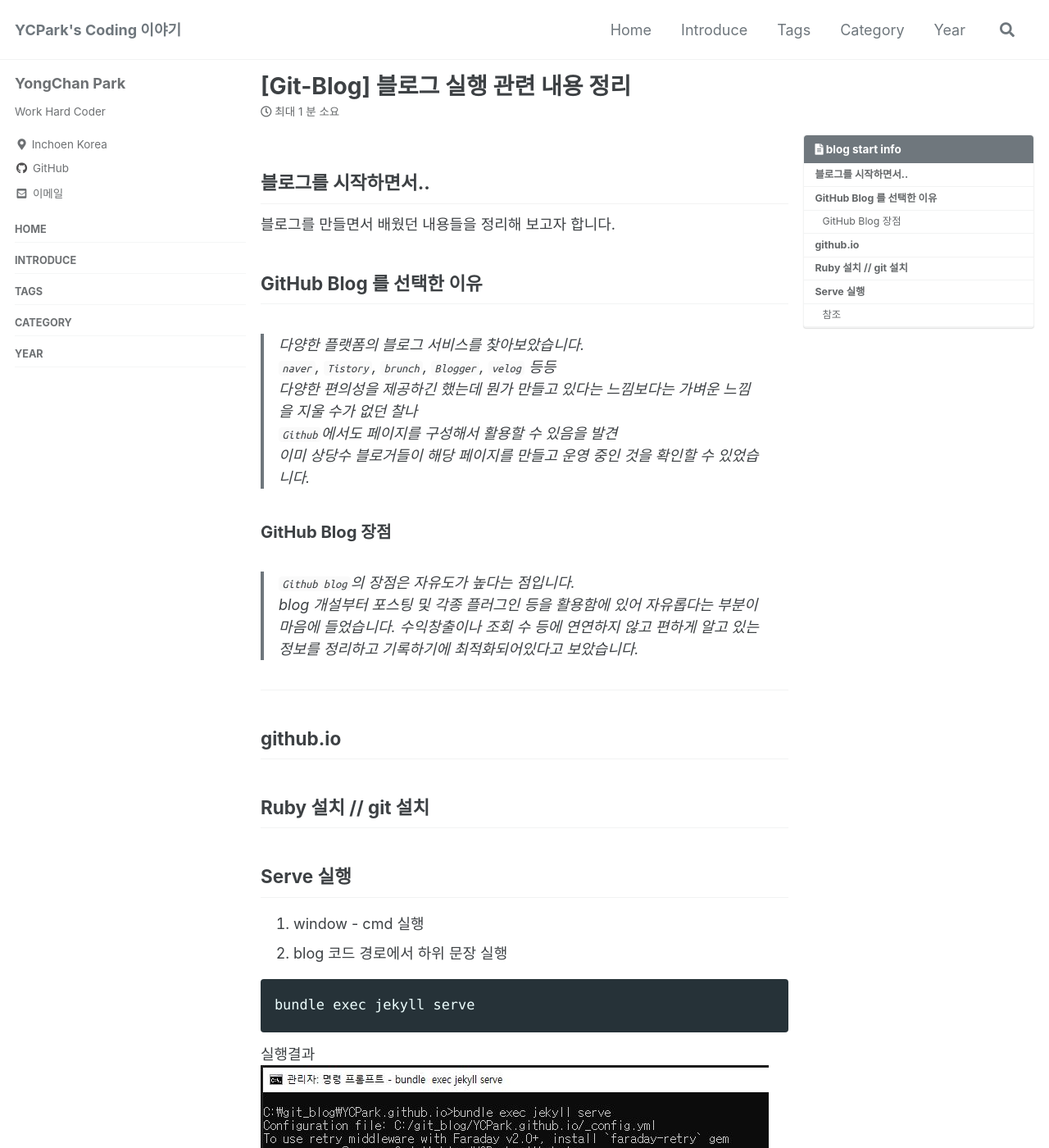
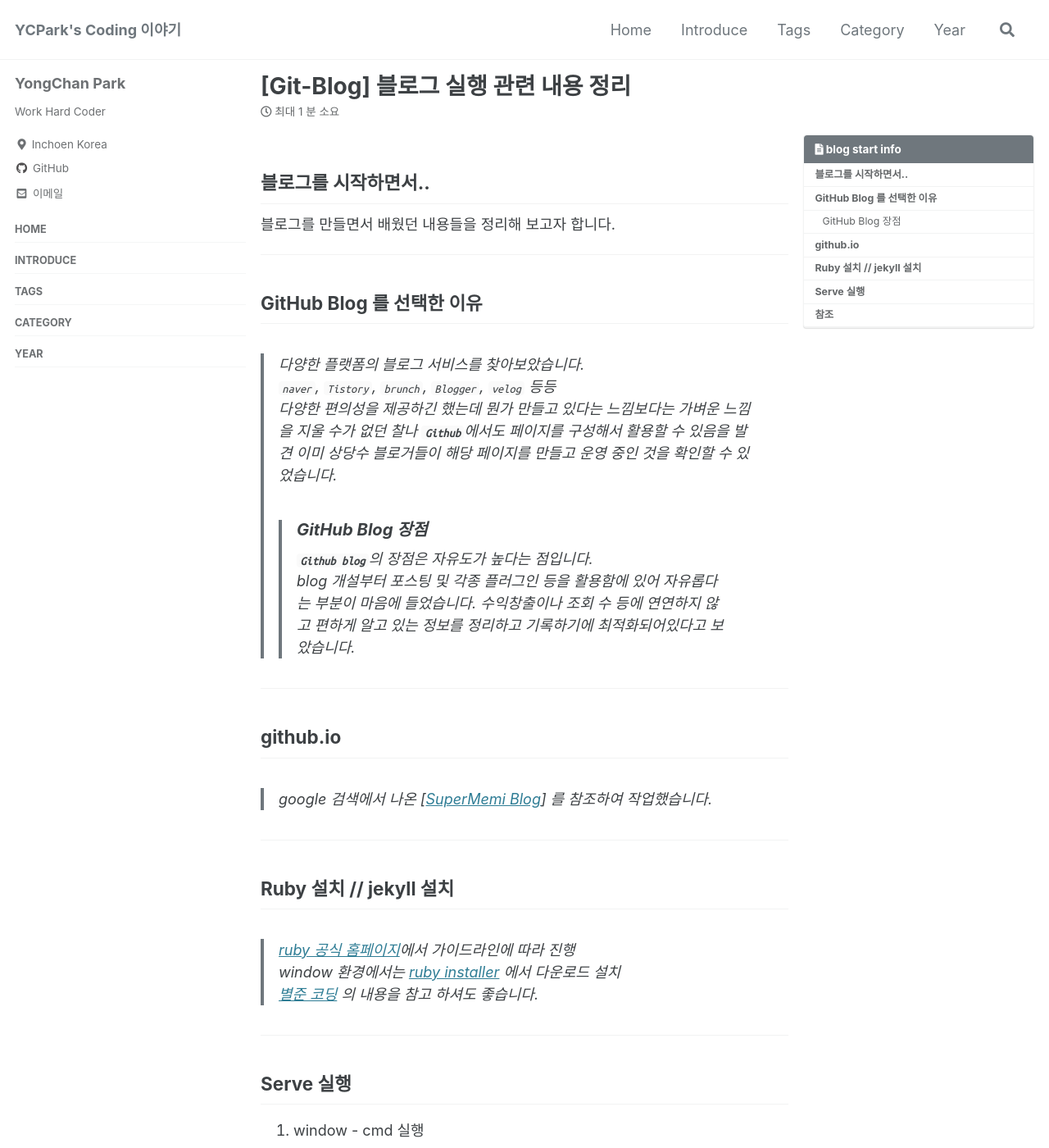
Before and after one commit to YCPark/YCPark.github.io, a Jekyll site: the page built from _posts/github_blog/2022-11-08-github_blog.md, in a window 1280 px wide and 1400 px high. Shown: the whole window at 82% size. Built offline with Jekyll 4.4.1, drawn with Linux system fonts in a browser that asks for light colours; cached includes are drawn as plain includes; comment, search, counter and statistics services are not loaded; some of the changed text lies outside the part shown.

Commit message:
2022.11.24 blog post update

```diff
--- a/_posts/github_blog/2022-11-08-github_blog.md
+++ b/_posts/github_blog/2022-11-08-github_blog.md
@@ -14,28 +14,43 @@ tags:
 ## 블로그를 시작하면서..
 블로그를 만들면서 배웠던 내용들을 정리해 보고자 합니다.
 
+---
+
 ## GitHub Blog 를 선택한 이유
 
 > 다양한 플랫폼의 블로그 서비스를 찾아보았습니다.
-`naver`, `Tistory`, `brunch`, `Blogger`, `velog` 등등
-다양한 편의성을 제공하긴 했는데 뭔가 만들고 있다는 느낌보다는 가벼운 느낌을 지울 수가 없던 찰나
-`Github`에서도 페이지를 구성해서 활용할 수 있음을 발견
-이미 상당수 블로거들이 해당 페이지를 만들고 운영 중인 것을 확인할 수 있었습니다.
-
-### GitHub Blog 장점
-> `Github blog`의 장점은 자유도가 높다는 점입니다.
-blog 개설부터 포스팅 및 각종 플러그인 등을 활용함에 있어 자유롭다는 부분이 마음에 들었습니다.
-수익창출이나 조회 수 등에 연연하지 않고 편하게 알고 있는 정보를 정리하고 기록하기에 최적화되어있다고 보았습니다.
+> `naver`, `Tistory`, `brunch`, `Blogger`, `velog` 등등
+> 다양한 편의성을 제공하긴 했는데 뭔가 만들고 있다는 느낌보다는 가벼운 느낌을 지울 수가 없던 찰나 **`Github`**에서도 페이지를 구성해서 활용할 수 있음을 발견 이미 상당수 블로거들이 해당 페이지를 만들고 운영 중인 것을 확인할 수 있었습니다.
+> <br>
+>> ### GitHub Blog 장점
+>> **`Github blog`**의 장점은 자유도가 높다는 점입니다.
+>> blog 개설부터 포스팅 및 각종 플러그인 등을 활용함에 있어 자유롭다는 부분이 마음에 들었습니다.
+>> 수익창출이나 조회 수 등에 연연하지 않고 편하게 알고 있는 정보를 정리하고 기록하기에 최적화되어있다고 보았습니다.
 
 ---
 
 ## github.io
 
+> google 검색에서 나온 [[SuperMemi Blog][1]{:target="_blank"}] 를 참조하여  작업했습니다.
 
-## Ruby 설치 // git 설치
+[1]: https://supermemi.tistory.com/144 "Github Blog 시작하기"
 
+---
+
+## Ruby 설치 // jekyll 설치
+
+> [ruby 공식 홈페이지][2]{:target="_blank"}에서 가이드라인에 따라 진행
+window 환경에서는 [ruby installer][3]{:target="_blank"} 에서 다운로드 설치
+[별준 코딩][4]{:target="_blank"} 의 내용을 참고 하셔도 좋습니다.
+
+[2]: https://www.ruby-lang.org/ko/documentation/installation/ "Ruby"
+[3]: https://rubyinstaller.org/ "Ruby Installer"
+[4]: https://junstar92.tistory.com/5 "별준 코딩, 루비설치"
+
+---
 
 ## Serve 실행
+
 1. window - cmd 실행
 2. blog 코드 경로에서 하위 문장 실행
 
@@ -48,7 +63,10 @@ bundle exec jekyll serve
 
 ---
 
-### 참조
-MarkDown 사용법 : <https://heropy.blog/2017/09/30/markdown/>
-jekyll 사용법 : <https://velog.io/@eona1301>
+## 참조
+
+MarkDown Guide : <https://www.markdownguide.org>{:target="_blank"}
+MarkDown 사용법 : <https://heropy.blog/2017/09/30/markdown/>{:target="_blank"}
+Github Blog 시작하기 : <https://supermemi.tistory.com/144>{:target="_blank"}
+jekyll 사용법 : <https://velog.io/@eona1301>{:target="_blank"}
 {: .notice}
```
